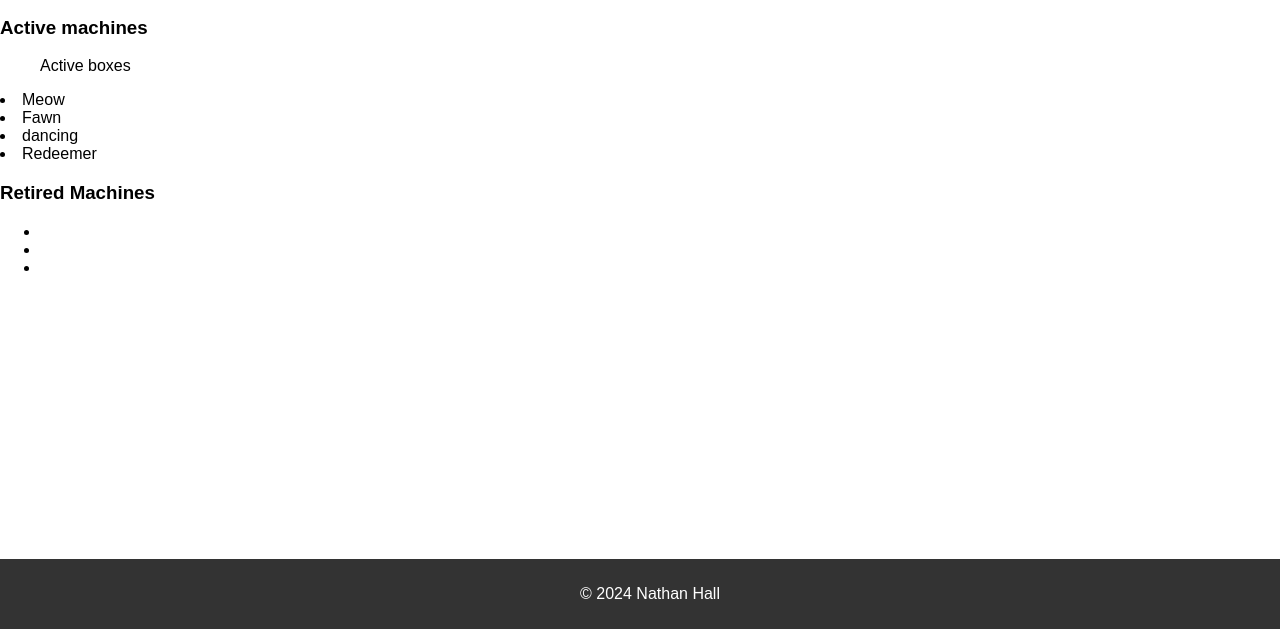
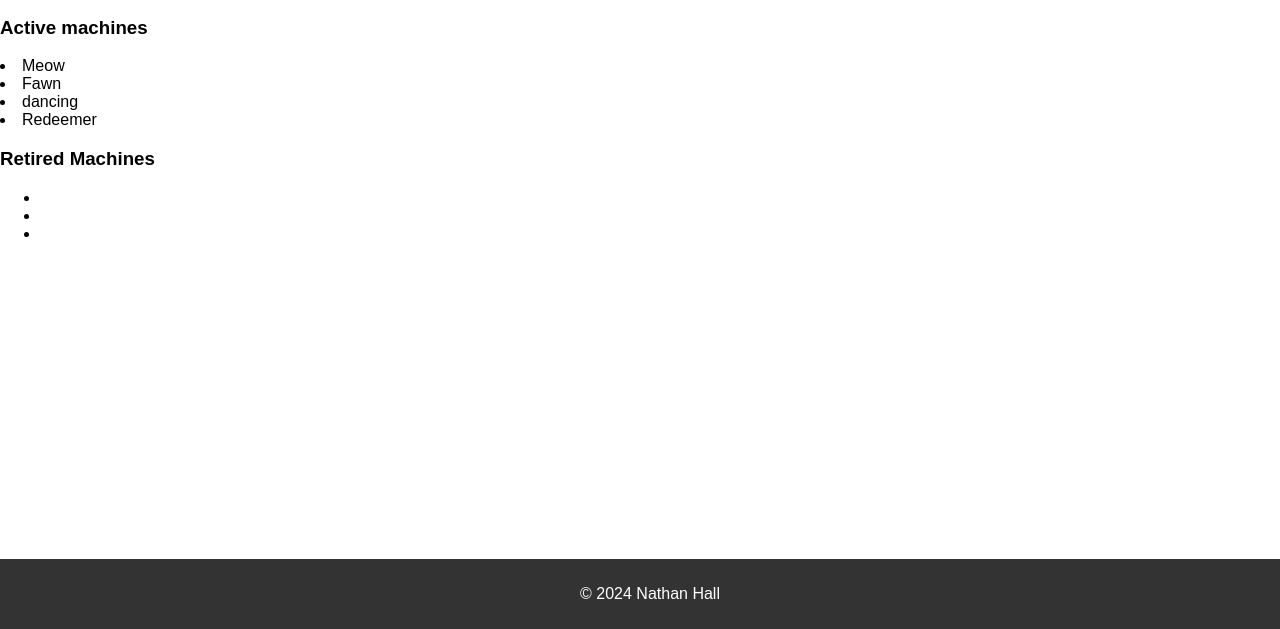
Before and after one commit to nallum28/nallum28.github.io, a plain HTML site: page hack-the-box-easy-machines.html in a window 1280 px wide. Shown: the part 171-800 px from the top of the page. Drawn offline with Linux system fonts and the light colour scheme.

Commit message:
Update hack-the-box-easy-machines.html

```diff
--- a/hack-the-box-easy-machines.html
+++ b/hack-the-box-easy-machines.html
@@ -14,7 +14,7 @@
         <div class="about-me">
             <h2>Easy boxes </h2>
             <h3>Active machines</h3>
-            <ol>Active boxes</ol>
+            <ol></ol>
                 <li> Meow </li>
                 <li>Fawn </li>
                 <li> dancing </li>
```
